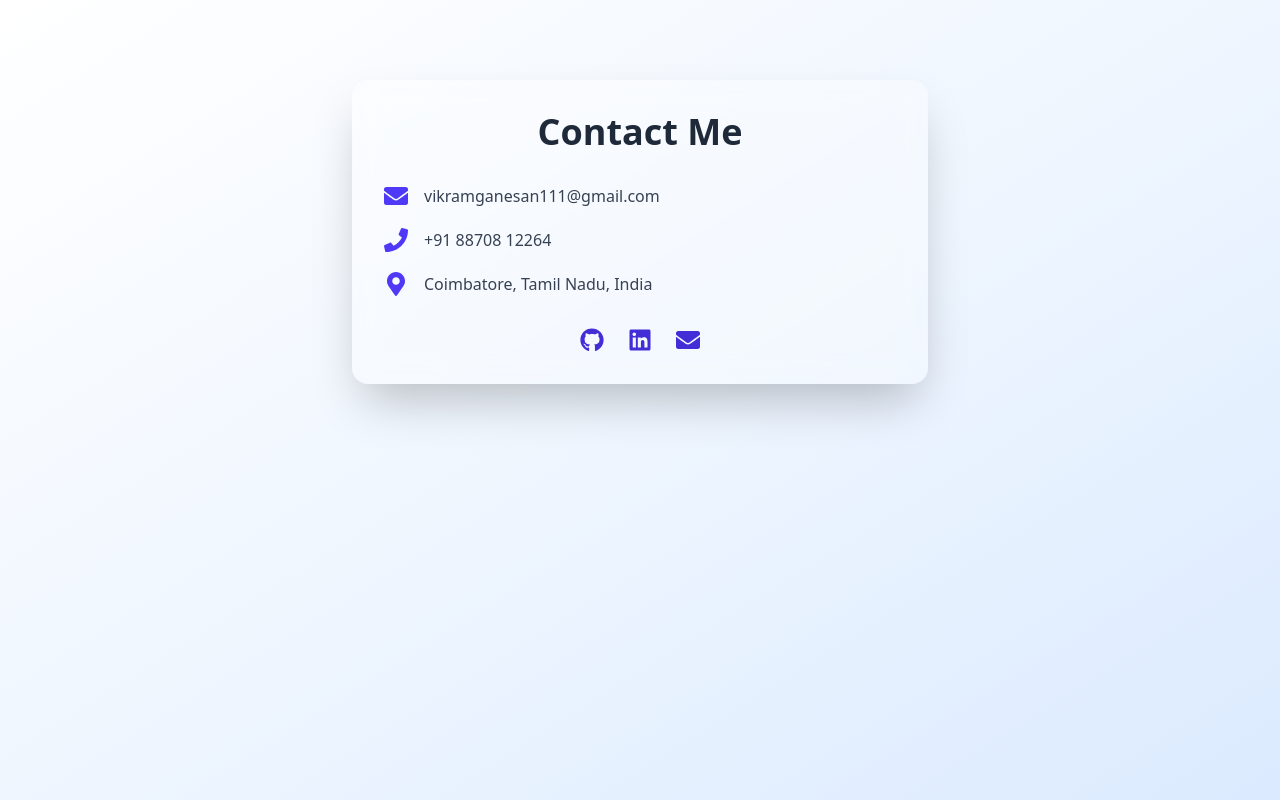
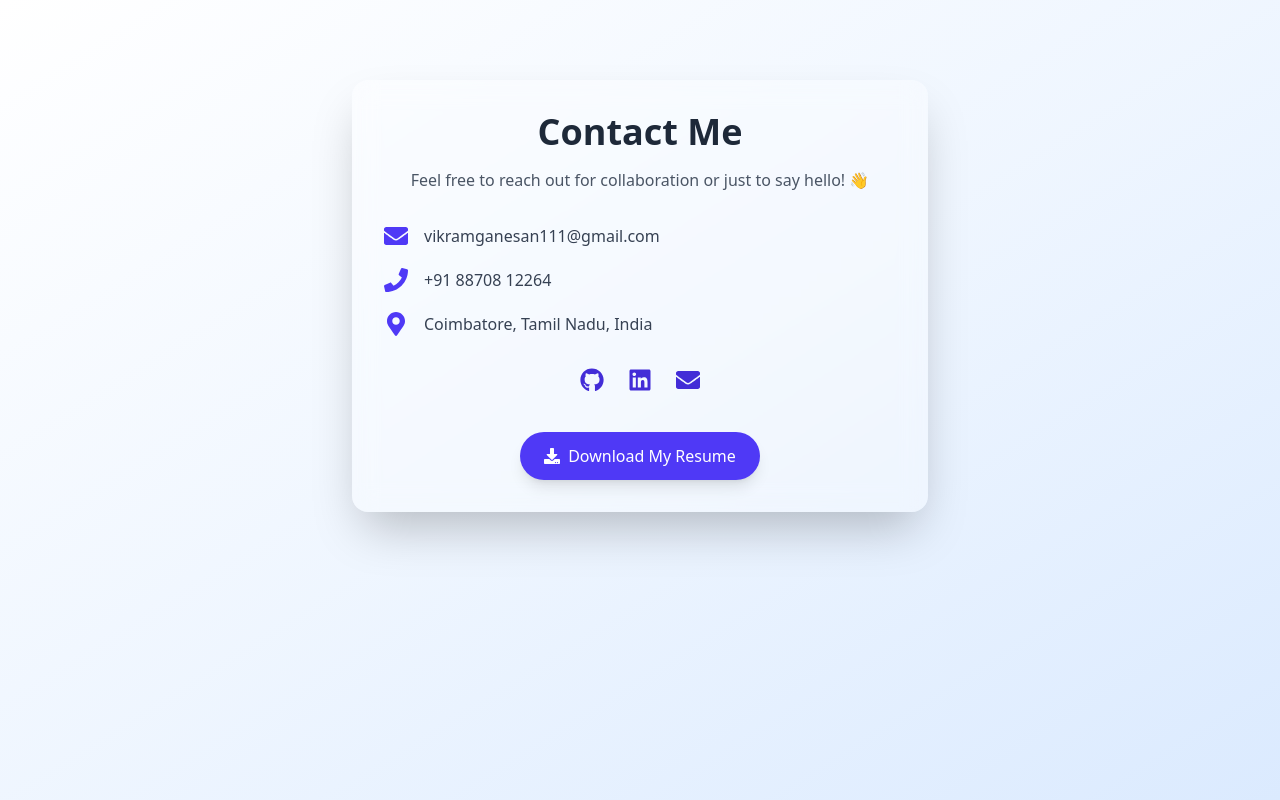
Before and after one commit to vikram-G191/Vikram_G_Portfolio, a React (Vite) app: page / in a window 1280 px wide. Shown: the part 3238-4038 px from the top of the page. Built offline with nearby package versions, Linux system fonts and the light colour scheme.

Commit message:
implemented resume download

```diff
--- a/src/Components/Contact.jsx
+++ b/src/Components/Contact.jsx
@@ -1,6 +1,6 @@
 import { motion } from 'framer-motion';
-import { FaGithub, FaLinkedin, FaEnvelope, FaPhone, FaMapMarkerAlt } from 'react-icons/fa';
-// import PhoneImage from '../assets/phone.png'; // replace with correct path
+import { FaGithub, FaLinkedin, FaEnvelope, FaPhone, FaMapMarkerAlt, FaDownload } from 'react-icons/fa';
+// import PhoneImage from '../assets/phone.png'; // Optional mirrored image
 
 const Contact = () => {
   return (
@@ -14,7 +14,7 @@ const Contact = () => {
         whileInView={{ opacity: 1, y: 0 }}
         transition={{ duration: 0.6 }}
       >
-        {/* 📱 Mirrored Phone Image */}
+        {/* 📱 Optional Phone Image */}
         {/* <motion.img
           src={PhoneImage}
           alt="Phone"
@@ -27,8 +27,9 @@ const Contact = () => {
         {/* 🧊 Contact Info Card */}
         <div className="bg-white/30 backdrop-blur-md p-8 rounded-2xl shadow-2xl w-full md:max-w-xl">
           <h2 className="text-4xl font-bold text-gray-800 mb-4 text-center">Contact Me</h2>
+
           <p className="text-gray-600 mb-8 text-center">
-            {/* Let’s work together or just say hi 👋 */}
+            Feel free to reach out for collaboration or just to say hello! 👋
           </p>
 
           <div className="space-y-5 text-gray-700">
@@ -46,11 +47,48 @@ const Contact = () => {
             </div>
           </div>
 
+          {/* 🌐 Social Links */}
           <div className="mt-8 flex justify-center gap-6 text-2xl text-indigo-700">
-            <a href="https://github.com/vikram-G191" target="_blank" rel="noreferrer" className="hover:text-indigo-900"><FaGithub /></a>
-            <a href="https://www.linkedin.com/in/vikram-g01/" target="_blank" rel="noreferrer" className="hover:text-indigo-900"><FaLinkedin /></a>
-            <a href="mailto:vikramganesan111@gmail.com" className="hover:text-indigo-900"><FaEnvelope /></a>
+            <a
+              href="https://github.com/vikram-G191"
+              target="_blank"
+              rel="noreferrer"
+              className="hover:text-indigo-900"
+            >
+              <FaGithub />
+            </a>
+            <a
+              href="https://www.linkedin.com/in/vikram-g01/"
+              target="_blank"
+              rel="noreferrer"
+              className="hover:text-indigo-900"
+            >
+              <FaLinkedin />
+            </a>
+            <a
+              href="mailto:vikramganesan111@gmail.com"
+              className="hover:text-indigo-900"
+            >
+              <FaEnvelope />
+            </a>
           </div>
+
+          {/* 📄 Resume Download Button */}
+          <motion.div
+            className="mt-10 flex justify-center"
+            initial={{ opacity: 0, scale: 0.95 }}
+            whileInView={{ opacity: 1, scale: 1 }}
+            transition={{ duration: 0.5 }}
+          >
+            <a
+              href="/VikramG_Resume.pdf"
+              download
+              className="flex items-center gap-2 bg-indigo-600 text-white px-6 py-3 rounded-full shadow-lg hover:bg-indigo-700 transition duration-300"
+            >
+              <FaDownload />
+              Download My Resume
+            </a>
+          </motion.div>
         </div>
       </motion.div>
     </section>
```
Also changed, not shown: 1 other file (tests, documents, lock files or other folders).
